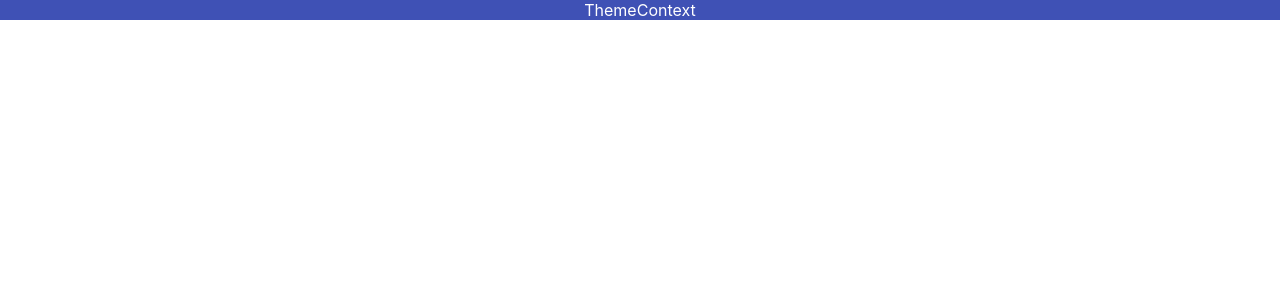
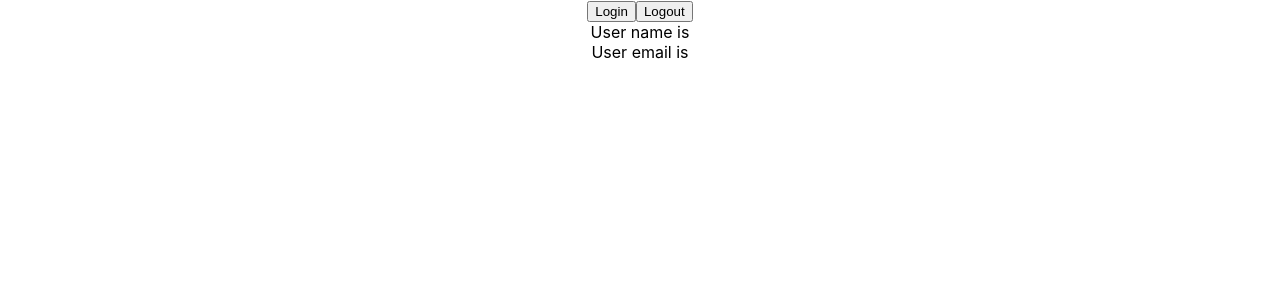
Before and after one commit to denislistiadi/react-typescript, a React (Create React App) app: page / in a window 1280 px wide. Shown: the top 300 px of the page. Built offline with nearby package versions, Linux system fonts and the light colour scheme.

Commit message:
useContext Future Value

```diff
--- a/src/App.tsx
+++ b/src/App.tsx
@@ -1,6 +1,8 @@
 import "./App.css";
-import Box from "./components/context/Box";
-import { ThemeContextProvider } from "./components/context/ThemeContext";
+import User from "./components/context/User";
+import { UserContextProvider } from "./components/context/UserContext";
+// import Box from "./components/context/Box";
+// import { ThemeContextProvider } from "./components/context/ThemeContext";
 // import Counter from "./components/state/Counter";
 // import Heading from './components/Heading';
 // import Oscar from './components/Oscar';
@@ -56,9 +58,13 @@
       {/* <Container styles={{border: '1px solid black', padding: '1rem'}} /> */}
       {/* <Counter /> */}
 
-      <ThemeContextProvider>
+      {/* <ThemeContextProvider>
         <Box />
-      </ThemeContextProvider>
+      </ThemeContextProvider> */}
+
+      <UserContextProvider>
+        <User />
+      </UserContextProvider>
     </div>
   );
 }
--- a/src/components/context/Box.tsx
+++ b/src/components/context/Box.tsx
@@ -1,9 +1,7 @@
 import React from "react";
 import { ThemeContext } from "./ThemeContext";
 
-type BoxProps = {};
-
-const Box = (props: BoxProps) => {
+const Box = () => {
   const theme = React.useContext(ThemeContext);
   return (
     <div
--- /dev/null
+++ b/src/components/context/User.tsx
@@ -0,0 +1,30 @@
+import React from 'react'
+import { UserContext } from './UserContext';
+
+const User = () => {
+    const userContext = React.useContext(UserContext);
+    const handleLogin = () => {
+        if(userContext) {
+            userContext.setUser({
+                name: 'Denis',
+                email: 'denis@example.com'
+            })
+        }
+    }
+
+    const handleLogout = () => {
+        if(userContext) {
+            userContext.setUser(null);
+        }
+    }
+  return (
+    <div>
+        <button onClick={handleLogin}>Login</button>
+        <button onClick={handleLogout}>Logout</button>
+        <div>User name is {userContext.user?.name}</div>
+        <div>User email is {userContext.user?.email}</div>
+    </div>
+  )
+}
+
+export default User
--- /dev/null
+++ b/src/components/context/UserContext.tsx
@@ -0,0 +1,26 @@
+import React from "react";
+
+export interface AuthUser {
+  name: string;
+  email: string;
+}
+
+interface UserContextType {
+    user: AuthUser | null;
+    setUser: React.Dispatch<React.SetStateAction<AuthUser | null>>
+}
+
+interface UserContextProviderProps {
+  children: React.ReactNode;
+}
+
+export const UserContext = React.createContext({} as UserContextType);
+
+export const UserContextProvider = ({ children }: UserContextProviderProps) => {
+  const [user, setUser] = React.useState<AuthUser | null>(null);
+  return (
+    <UserContext.Provider value={{ user, setUser }}>
+      {children}
+    </UserContext.Provider>
+  );
+};
```
